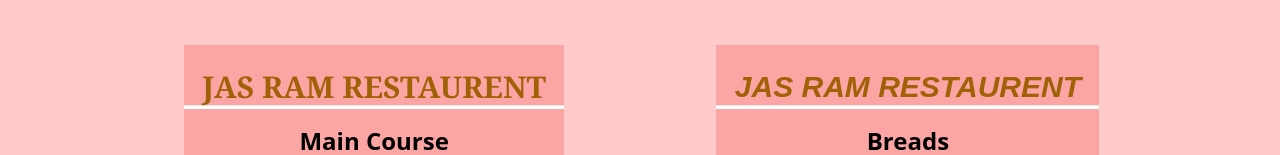
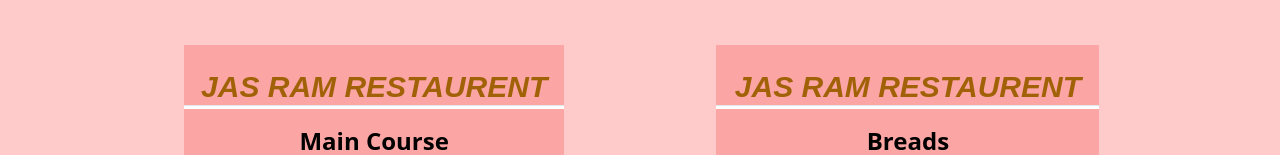
Before and after one commit to Shobhit333Tripathi/JAS-RAM-RESTAURENT, a plain HTML site: page index.html in a window 1280 px wide. Shown: the part 2059-2214 px from the top of the page. Drawn offline with Linux system fonts and the light colour scheme; a web font is replaced by a local one.

Commit message:
Add files via upload

```diff
--- a/index.html
+++ b/index.html
@@ -183,7 +183,7 @@
       </div>
       <div class="flex flex-row space-x-2 px-10">
         <div class="container bg-red-300 mx-36 my-6 h-full w-fit">
-          <h1 class="flex justify-center text-3xl font-extrabold pt-6 text-yellow-700 font-serif">JAS RAM RESTAURENT</h1>
+          <h1 class="name flex justify-center text-3xl font-extrabold pt-6 text-yellow-700 font-serif">JAS RAM RESTAURENT</h1>
           <hr class="line">
           <h2 class="flex text-2xl justify-center font-bold pt-4">Main Course</h2>
           <article class="flex flex-row items text-xl font-semibold px-4 space-x-36">
```
